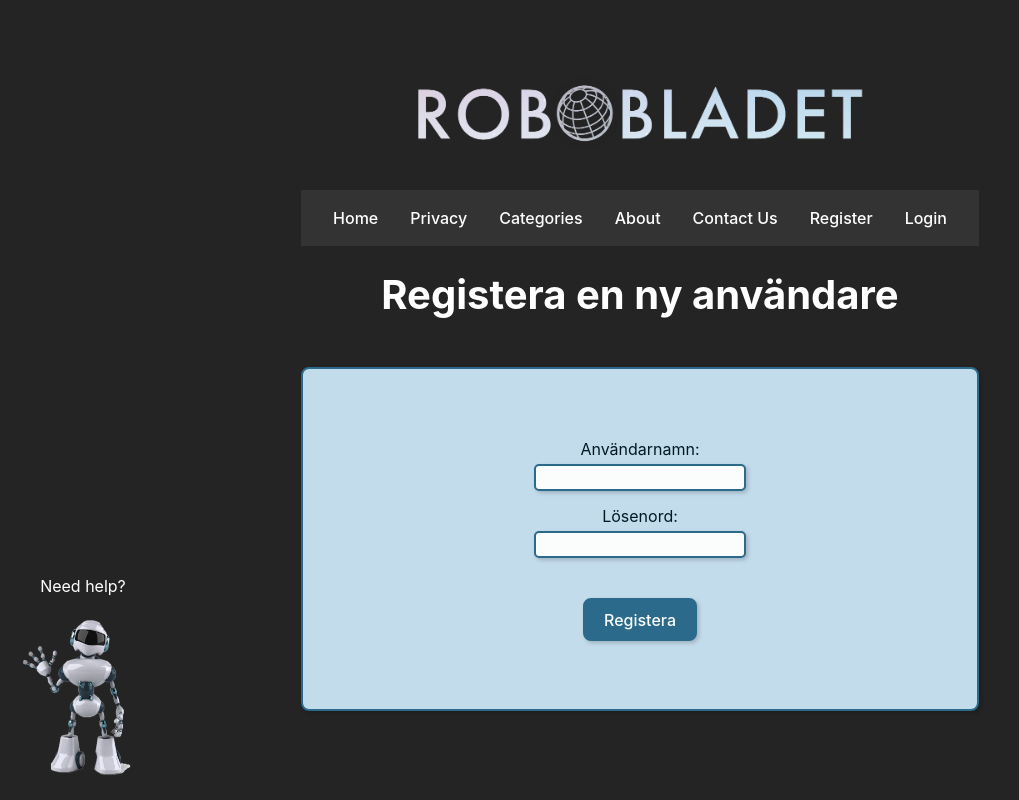
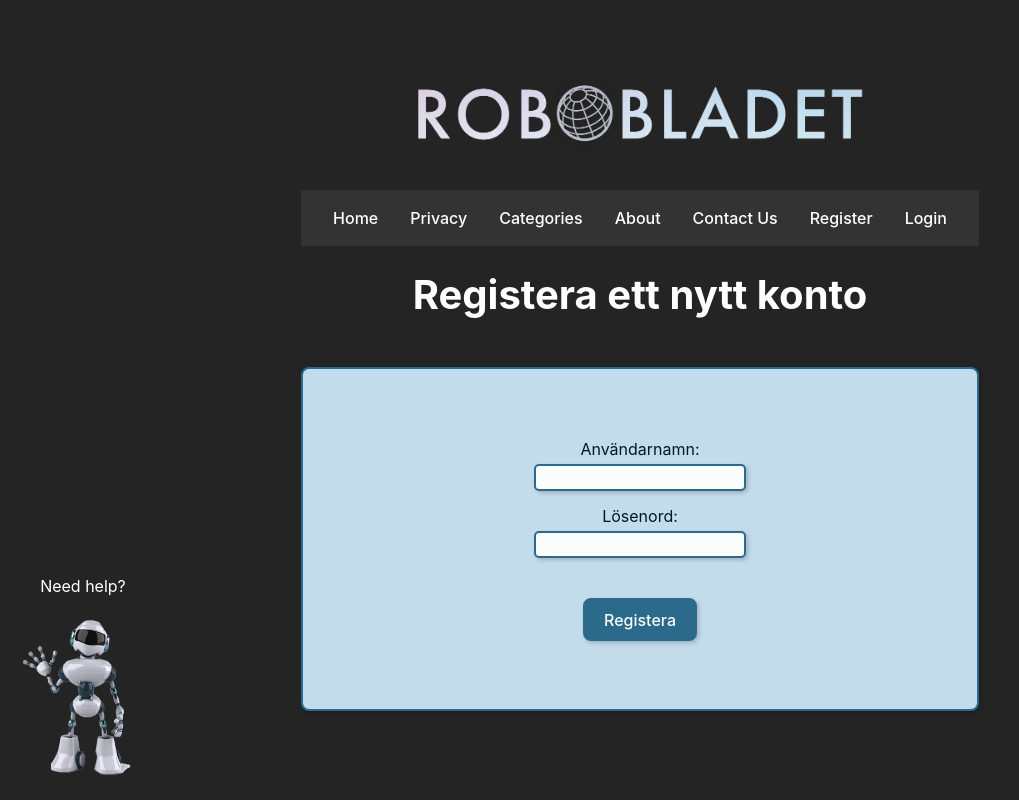
Before and after one commit to ericbr0wne/Robobladet, a React (Vite) app in the folder roboApp/: page /register in a window 1280 px wide. Shown: the whole page, without its empty margins (0-1019 px from the left). Built offline with nearby package versions, Linux system fonts and the light colour scheme.

Commit message:
changed h1
instead of reg. new user it's reg. new account

```diff
--- a/roboApp/src/components/Register.jsx
+++ b/roboApp/src/components/Register.jsx
@@ -1,4 +1,4 @@
-import React, { useState } from "react";
+import { useState } from "react";
 import { useNavigate } from "react-router-dom";
 import "./Register.css";
 
@@ -30,7 +30,7 @@ const Register = () => {
 
   return (
     <div>
-      <h1>Registera en ny användare</h1>
+      <h1>Registera ett nytt konto</h1>
       <div className="regLoginContainer">
         <form className="regLoginForm">
           <div>
```
